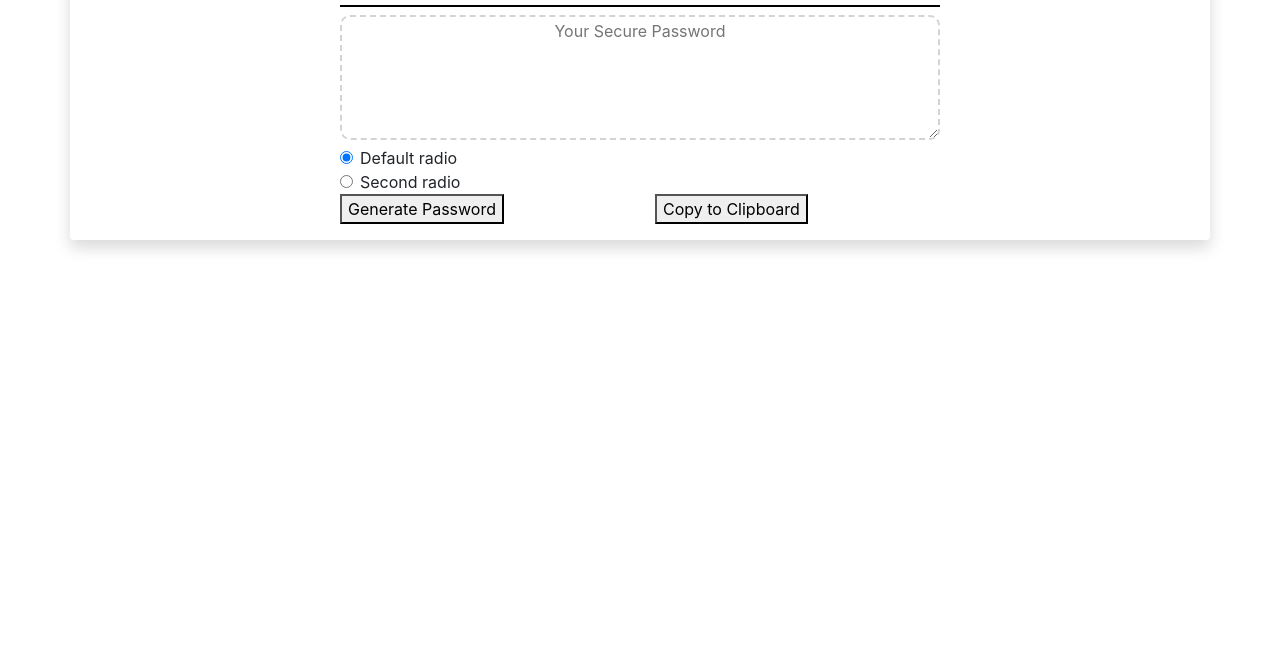
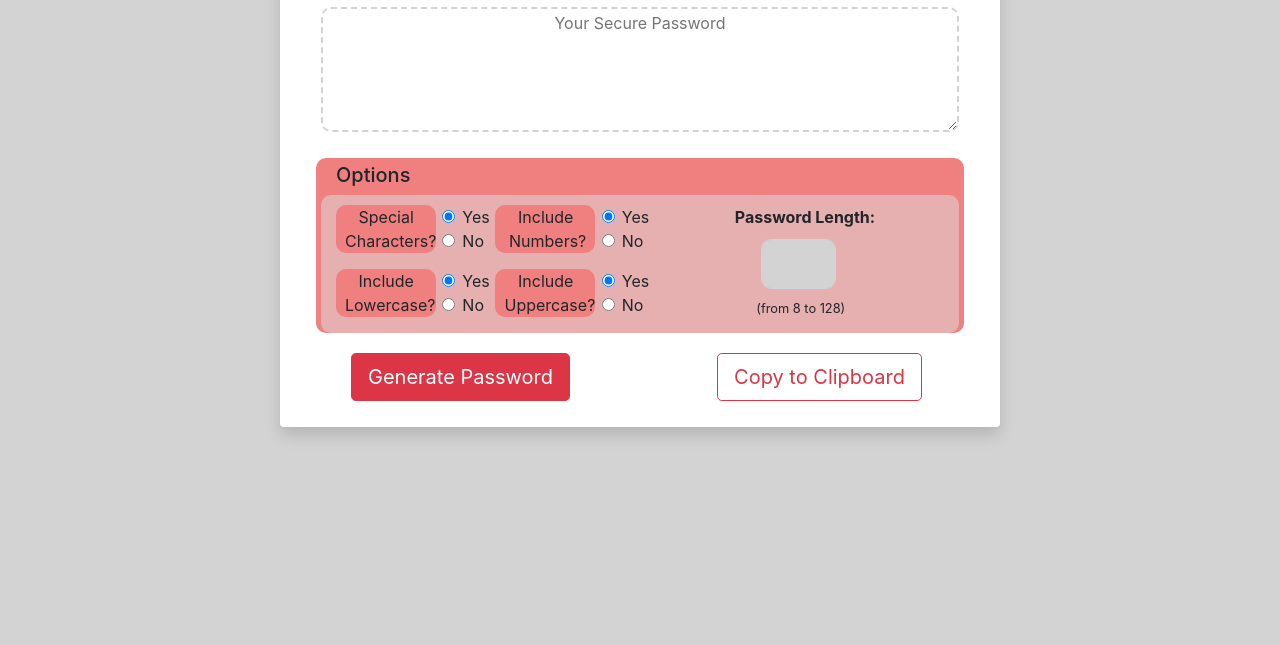
Before and after one commit to TheMatthewSawyer/MatthewsPasswordGenerator, a plain HTML site: page index.html in a window 1280 px wide. Shown: the part 155-800 px from the top of the page. Drawn offline with nearby package versions, Linux system fonts and the light colour scheme.

Commit message:
Finished html layout with css. Added all fields and options needed.

```diff
--- a/index.html
+++ b/index.html
@@ -20,8 +20,7 @@
       <h1>Password Generator</h1>
     </header>
 
-    <div class="container shadow p-3 mb-5 bg-white rounded">
-      <div class="margin">
+    <div class="container shadow p-3 mb-5 bg-white rounded" style="max-width: 720px;">
 
       <div class="row">
 
@@ -33,7 +32,7 @@
 
       <div class="row">
 
-          <div class="col-md-12">
+        <div class="col-md-12 textAreaMargin">
           <textarea
             readonly
             id="password"
@@ -48,19 +47,127 @@
 
         <div class="row">
 
+          <div class="col-md-12">
+            <h5>Options</h5>
+          </div>
+
+        </div>
+        <div class="row innerColor">
+
           <div class="col-md-6">
 
+            <div class="row">
+
+              <div class="col-md-4">
+                <p>&nbsp;&nbsp;&nbsp;&nbsp;&nbsp;Special<br>&nbsp;&nbsp;Characters?</p>
+              </div>
+
+              <div class="col-md-2">
+
                 <div class="form-check">
-                <input class="form-check-input" type="radio" name="exampleRadios" id="exampleRadios1" value="option1" checked>
-                <label class="form-check-label" for="exampleRadios1">
-                  Default radio
+                  <input class="form-check-input" type="radio" name="specialCharacters" id="specialCharactersYes" value="1" checked>
+                  <label class="form-check-label" for="specialCharactersYes">
+                    Yes
                   </label>
                 </div>
                 <div class="form-check">
-                <input class="form-check-input" type="radio" name="exampleRadios" id="exampleRadios2" value="option2">
-                <label class="form-check-label" for="exampleRadios2">
-                  Second radio
+                  <input class="form-check-input" type="radio" name="specialCharacters" id="specialCharactersNo" value="0">
+                  <label class="form-check-label" for="specialCharactersNo">
+                    No
                   </label>
+                </div>
+
+              </div>
+
+              <div class="col-md-4">
+                <p>&nbsp;&nbsp;&nbsp;&nbsp;&nbsp;Include<br>&nbsp;&nbsp;&nbsp;Numbers?</p>
+              </div>
+
+              <div class="col-md-2">
+
+                <div class="form-check">
+                  <input class="form-check-input" type="radio" name="numbers" id="numbersYes" value="1" checked>
+                  <label class="form-check-label" for="numbersYes">
+                    Yes
+                  </label>
+                </div>
+                <div class="form-check">
+                  <input class="form-check-input" type="radio" name="numbers" id="numbersNo" value="0">
+                  <label class="form-check-label" for="numbersNo">
+                    No
+                  </label>
+                </div>
+
+              </div>
+
+            </div>
+
+            <div class="row">
+
+              <div class="col-md-4">
+                <p>&nbsp;&nbsp;&nbsp;&nbsp;&nbsp;Include<br>&nbsp;&nbsp;Lowercase?</p>
+              </div>
+
+              <div class="col-md-2">
+
+                <div class="form-check">
+                  <input class="form-check-input" type="radio" name="lowercase" id="lowercaseYes" value="1" checked>
+                  <label class="form-check-label" for="lowercaseYes">
+                    Yes
+                  </label>
+                </div>
+                <div class="form-check">
+                  <input class="form-check-input" type="radio" name="lowercase" id="lowercaseNo" value="0">
+                  <label class="form-check-label" for="lowercaseNo">
+                    No
+                  </label>
+                </div>
+
+              </div>
+
+              <div class="col-md-4">
+                <p>&nbsp;&nbsp;&nbsp;&nbsp;&nbsp;Include<br>&nbsp;&nbsp;Uppercase?</p>
+              </div>
+
+              <div class="col-md-2">
+
+                <div class="form-check">
+                  <input class="form-check-input" type="radio" name="uppercase" id="uppercaseYes" value="1" checked>
+                  <label class="form-check-label" for="uppercaseYes">
+                    Yes
+                  </label>
+                </div>
+                <div class="form-check">
+                  <input class="form-check-input" type="radio" name="uppercase" id="uppercaseNo" value="0">
+                  <label class="form-check-label" for="uppercaseNo">
+                    No
+                  </label>
+                </div>
+
+              </div>
+
+            </div>
+          </div>
+
+          <div class="col-md-6">
+
+            <div class="row">
+
+              <div class="col-md-3"></div>
+
+              <div class="col-md-7">
+                <p class="passLength">Password Length:</p>
+              </div>
+
+            </div>
+
+            <div class="row">
+
+              <div class="col-md-4"></div>
+
+              <div class="col-md-6">
+                <input class="form-control form-control-sm passLengthField" type="text" maxlength="3">
+                <small id="lengthInfo" class="form-text">(from 8 to 128)</small>
               </div>
 
             </div>
@@ -69,20 +176,21 @@
 
         </div>
 
-        <div class="row">
+      </div>
+
+      <div class="row btnContainer">
 
         <div class="col-md-6">
-            <button id="generate">Generate Password</button>
+          <button class="btn btn-danger btn-lg btnFormat" id="generate">Generate Password</button>
         </div>
 
         <div class="col-md-6">
-            <button id="copy">Copy to Clipboard</button>
+          <button class="btn btn-outline-danger btn-lg btnFormat" id="copy">Copy to Clipboard</button>
         </div>
 
       </div>
 
     </div>
-    </div>
 
   </body>
 </html>
--- a/style.css
+++ b/style.css
@@ -1,6 +1,6 @@
-.margin {
-    margin: 0 auto;
-    width: 600px;
+body {
+    background-color: lightgrey;
+
 }
 
 h1 {
@@ -8,14 +8,75 @@ h1 {
 }
 
 h2 {
-    border-bottom: solid 2px black;
-    padding: 25px 0px;
+    border-bottom: solid 2px lightgrey;
+    margin: 0px 25px 10px;
+    padding: 20px 0px;
+}
+
+p {
+    text-align: left;
+    background-color: lightcoral;
+    width: 100px;
+    border-radius: 10px;
+
+}
+
+h5 {
+    margin-top: 5px;
+}
+
+.options {
+    /* padding: 0px 20px; */
+    margin: 20px 20px;
+    padding-left: 20px;
+    background-color: lightcoral;
+    border-radius: 10px;
+}
+
+.innerColor {
+    padding-top: 10px;
+    background-color: rgb(231, 176, 176);
+    border-radius: 10px;
+    margin-right: 5px;
+}
+
+.textAreaMargin {
+    padding: 0px 40px;
 }
 
 textarea {
     text-align: center;
-    border: 2px lightgrey dashed;
+    border: 2px lightgray dashed;
     border-radius: 10px;
     width: 100%;
     height: 125px;
 }
+
+.passLength {
+    width: auto;
+    background-color: inherit;
+    font-weight: bold;
+    margin: 0;
+}
+
+.passLengthField {
+    height: 50px;
+    width: 75px;
+    text-align: center;
+    margin: 10px 0px;
+    border-radius: 10px;
+    background-color: lightgray;
+}
+
+small {
+    margin-left: -5px;
+    margin-bottom: 10px;
+}
+
+.btnContainer {
+    text-align: center;
+}
+
+.btnFormat {
+    margin-bottom: 10px;
+}
```
Lines whose indentation alone changed are shown as unchanged.
